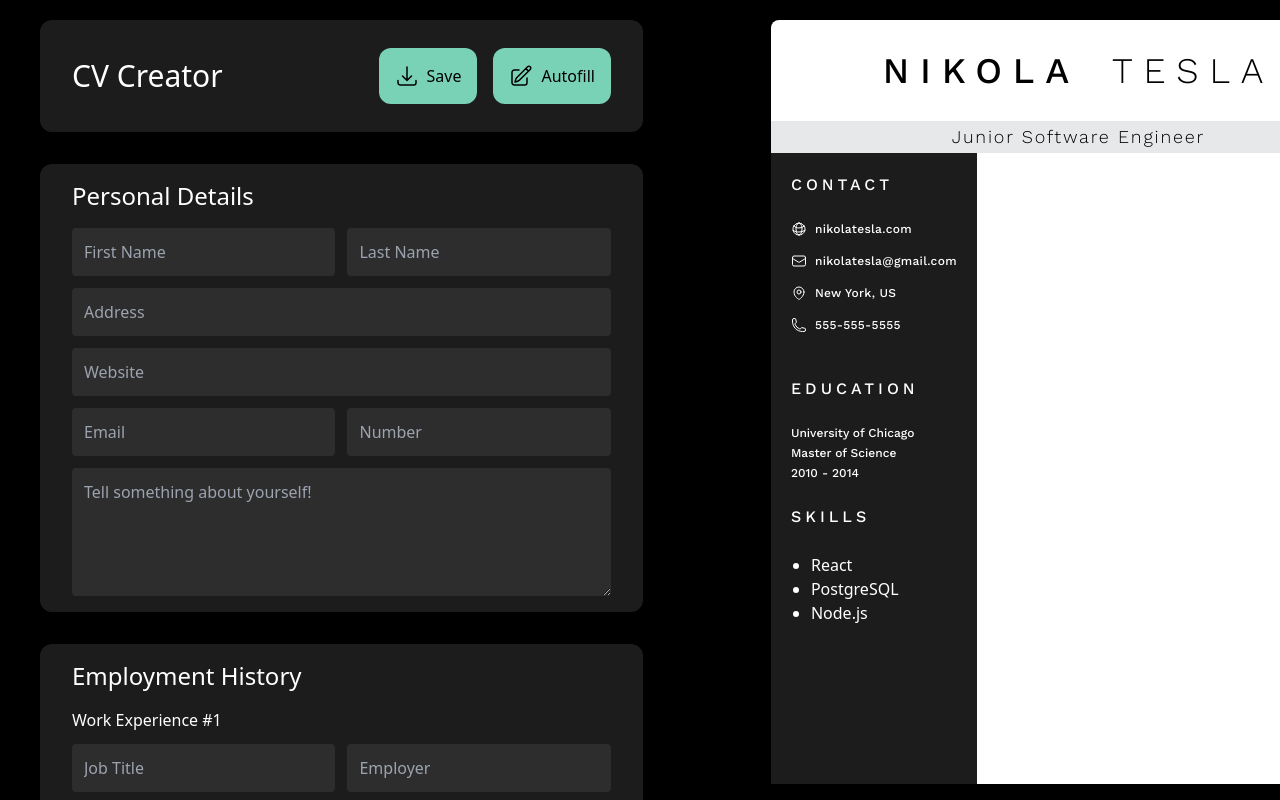
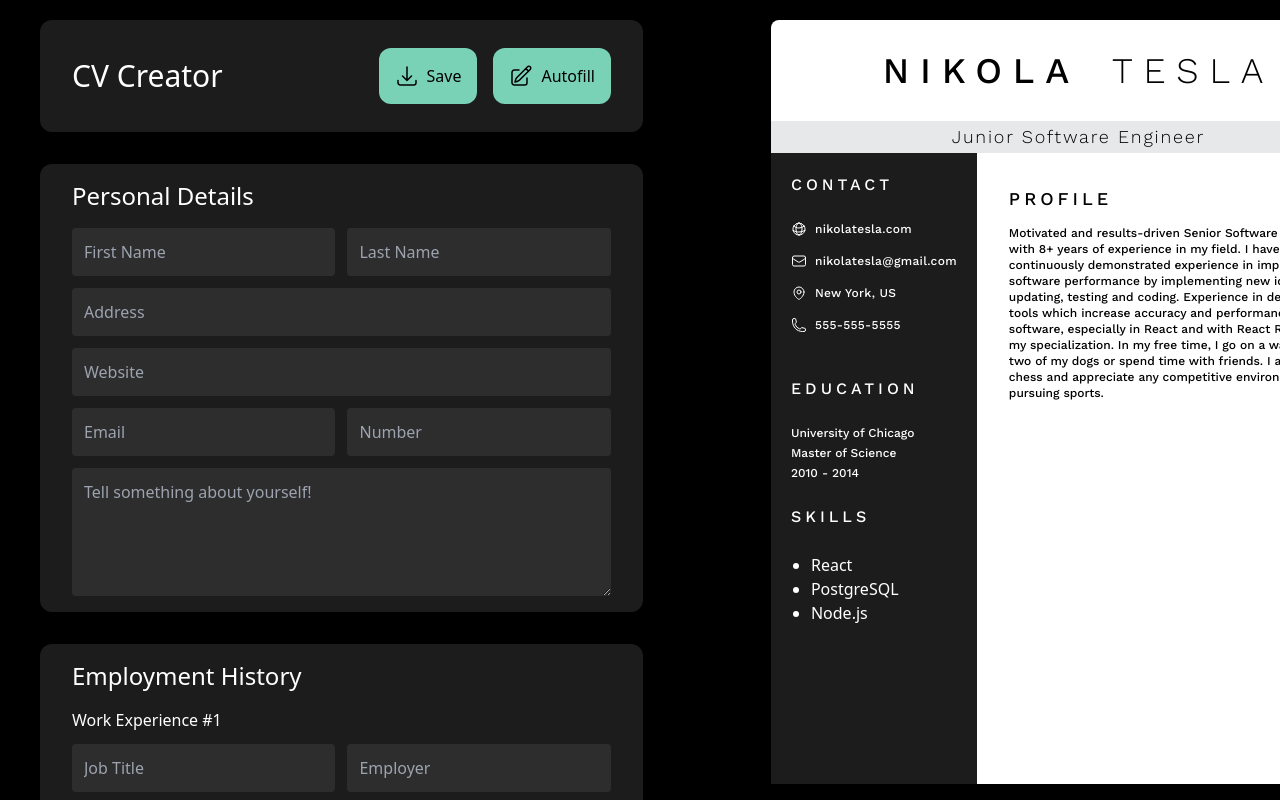
Before and after one commit to aScHEABL/cv-project, a React (Create React App) app: page / in a window 1280 px wide. Shown: the top 800 px of the page. Built offline with nearby package versions, Linux system fonts and the light colour scheme.

Commit message:
update: content WIP #0

```diff
--- /dev/null
+++ b/src/components/Content.js
@@ -0,0 +1,35 @@
+import React, { Component } from "react";
+
+class Content extends Component {
+    constructor(props) {
+        super(props);
+    }
+
+    render() {
+        return(
+            <div className="flex flex-col p-8">
+                <div className="flex flex-wrap gap-3">
+                    <h3 className="font-work-sans text-lg tracking-[4px] after::bg-gray after::rounded after::content-['']
+                    after::h-2 after::w-0.5">PROFILE</h3>
+                    <p className="font-work-sans text-xs font-normal ">Motivated and results-driven Senior Software Engineer with 8+ years
+                        of experience in my field. I have continuously demonstrated experience
+                        in improving software performance by implementing new ideas, updating,
+                        testing and coding. Experience in development tools which increase accuracy
+                        and performance of software, especially in React and with React Redux,
+                        are my specialization. In my free time, I go on a walk with the two of
+                        my dogs or spend time with friends. I also play chess and appreciate any
+                        competitive environment when pursuing sports.
+                    </p>
+                </div>
+                <div>
+
+                </div>
+                <div>
+
+                </div>
+            </div>
+        )
+    }
+}
+
+export default Content;
--- a/src/components/PreviewSection.js
+++ b/src/components/PreviewSection.js
@@ -2,6 +2,7 @@ import React, { Component } from "react";
 import Header from "./Header";
 import CurrentPos from "./CurrentPos";
 import Sidebar from "./Sidebar";
+import Content from "./Content";
 
 class PreviewSection extends Component {
     constructor(props) {
@@ -14,6 +15,7 @@ class PreviewSection extends Component {
                 <Header />
                 <CurrentPos />
                 <Sidebar />
+                <Content />
             </section>
         )
     }
```
